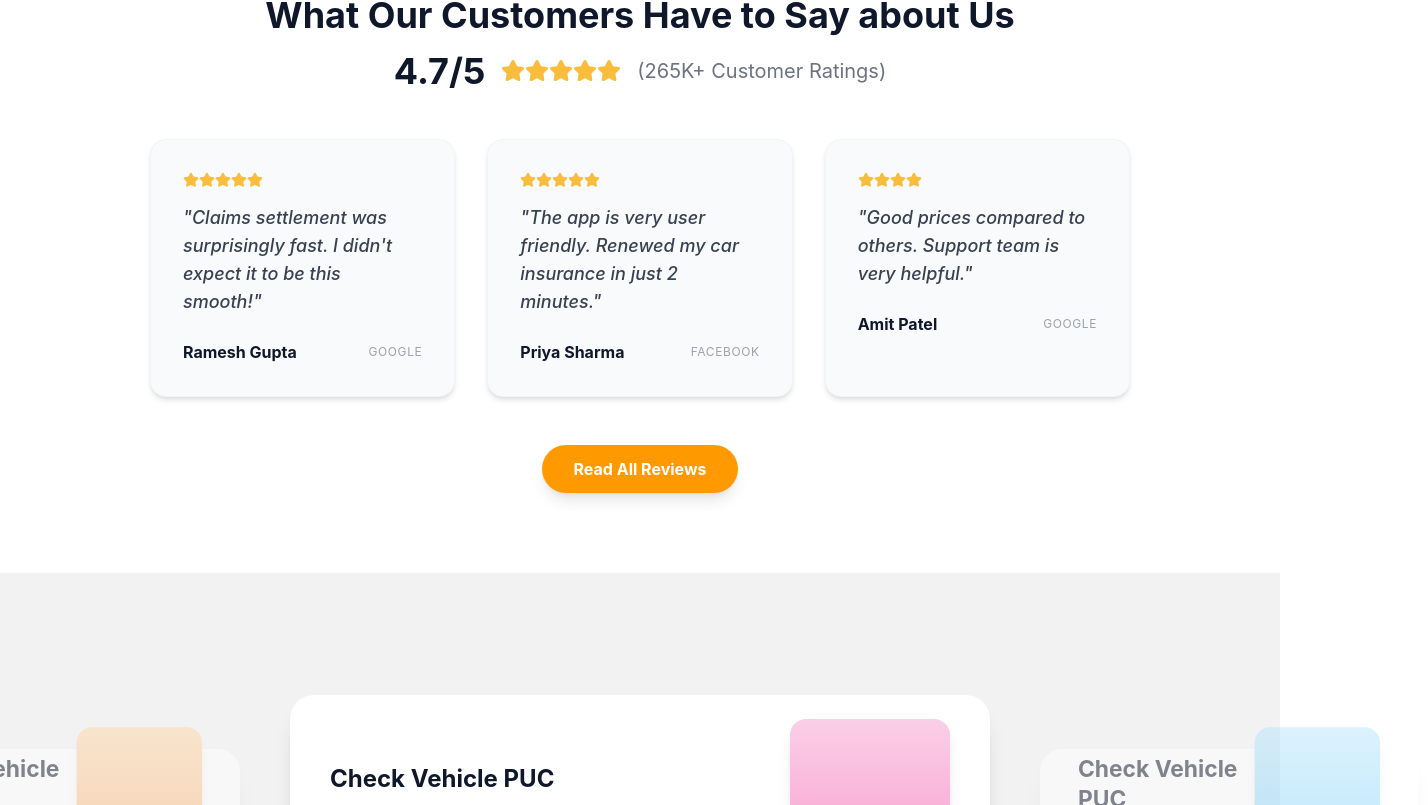
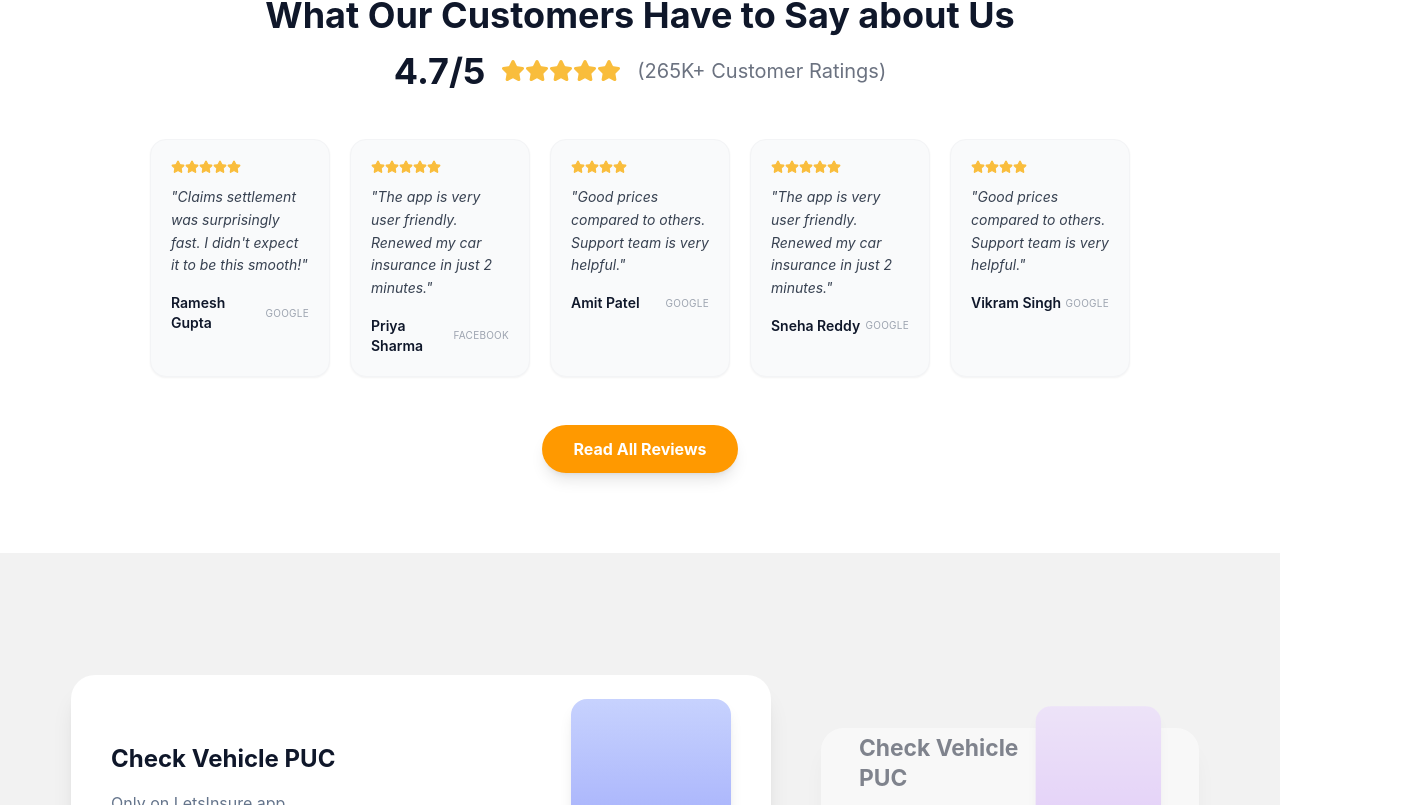
Before and after one commit to devangumrane/LetsInsure-UI, a React (Vite) app: page / in a window 1280 px wide. Shown: the part 3235-4040 px from the top of the page, 1428 px wide, since content can reach past the window. Built offline with nearby package versions, Linux system fonts and the light colour scheme.

Commit message:
resized-review cards

```diff
--- a/src/components/AppCTA.jsx
+++ b/src/components/AppCTA.jsx
@@ -10,7 +10,7 @@ const slides = [
   { id: 5, gradient: "from-sky-200 to-sky-400" },
 ];
 
-const AUTO_SLIDE_DELAY = 3500;
+const AUTO_SLIDE_DELAY = 2000;
 
 export default function AppCTA() {
   const [active, setActive] = useState(2);
--- a/src/components/Testimonials.jsx
+++ b/src/components/Testimonials.jsx
@@ -1,26 +1,38 @@
-import React from 'react';
-import MaxWidthWrapper from './MaxWidthWrapper';
-import { Card } from './ui/card';
-import { Star } from 'lucide-react';
+import React from "react";
+import MaxWidthWrapper from "./MaxWidthWrapper";
+import { Card } from "./ui/card";
+import { Star } from "lucide-react";
 
 const reviews = [
   {
     name: "Ramesh Gupta",
     rating: 5,
     text: "Claims settlement was surprisingly fast. I didn't expect it to be this smooth!",
-        platform: "Google"
+    platform: "Google",
   },
   {
     name: "Priya Sharma",
     rating: 5,
     text: "The app is very user friendly. Renewed my car insurance in just 2 minutes.",
-        platform: "Facebook"
+    platform: "Facebook",
   },
   {
     name: "Amit Patel",
     rating: 4,
     text: "Good prices compared to others. Support team is very helpful.",
-        platform: "Google"
+    platform: "Google",
+  },
+  {
+    name: "Sneha Reddy",
+    rating: 5,
+    text: "The app is very user friendly. Renewed my car insurance in just 2 minutes.",
+    platform: "Google",
+  },
+  {
+    name: "Vikram Singh",
+    rating: 4,
+    text: "Good prices compared to others. Support team is very helpful.",
+    platform: "Google",
   },
 ];
 
@@ -29,26 +41,46 @@ export default function Testimonials() {
     <section className="py-20 bg-white">
       <MaxWidthWrapper>
         <div className="text-center mb-12">
-                    <h2 className="text-3xl md:text-4xl font-bold text-slate-900">What Our Customers Have to Say about Us</h2>
+          <h2 className="text-3xl md:text-4xl font-bold text-slate-900">
+            What Our Customers Have to Say about Us
+          </h2>
           <div className="flex items-center justify-center gap-4 mt-4 text-xl">
             <span className="font-bold text-4xl">4.7/5</span>
             <div className="flex text-[#F9BD3C]">
-                            {[...Array(5)].map((_, i) => <Star key={i} size={24} fill="currentColor" />)}
+              {[...Array(5)].map((_, i) => (
+                <Star key={i} size={24} fill="currentColor" />
+              ))}
             </div>
             <span className="text-gray-500">(265K+ Customer Ratings)</span>
           </div>
         </div>
 
-                <div className="grid grid-cols-1 md:grid-cols-3 gap-8">
+        <div className="grid grid-cols-1 sm:grid-cols-2 lg:grid-cols-5 gap-5">
           {reviews.map((review, idx) => (
-                        <Card key={idx} className="p-8 shadow-md hover:shadow-lg transition-shadow border-gray-100 bg-gray-50">
-                            <div className="flex mb-4 text-[#F9BD3C]">
-                                {[...Array(review.rating)].map((_, i) => <Star key={i} size={16} fill="currentColor" />)}
+            <Card
+              key={idx}
+              className="
+        p-5 bg-gray-50 border border-gray-100
+        shadow-sm hover:shadow-md transition-shadow
+      "
+            >
+              <div className="flex mb-3 text-[#F9BD3C]">
+                {[...Array(review.rating)].map((_, i) => (
+                  <Star key={i} size={14} fill="currentColor" />
+                ))}
               </div>
-                            <p className="text-gray-700 font-medium text-lg italic mb-6">"{review.text}"</p>
+
+              <p className="text-gray-700 text-sm leading-relaxed italic mb-4">
+                "{review.text}"
+              </p>
+
               <div className="flex items-center justify-between">
-                                <div className="font-bold text-slate-900">{review.name}</div>
-                                <div className="text-xs text-gray-400 uppercase tracking-wider">{review.platform}</div>
+                <div className="text-sm font-semibold text-slate-900">
+                  {review.name}
+                </div>
+                <div className="text-[10px] text-gray-400 uppercase tracking-wide">
+                  {review.platform}
+                </div>
               </div>
             </Card>
           ))}
```
Lines whose indentation alone changed are shown as unchanged.
